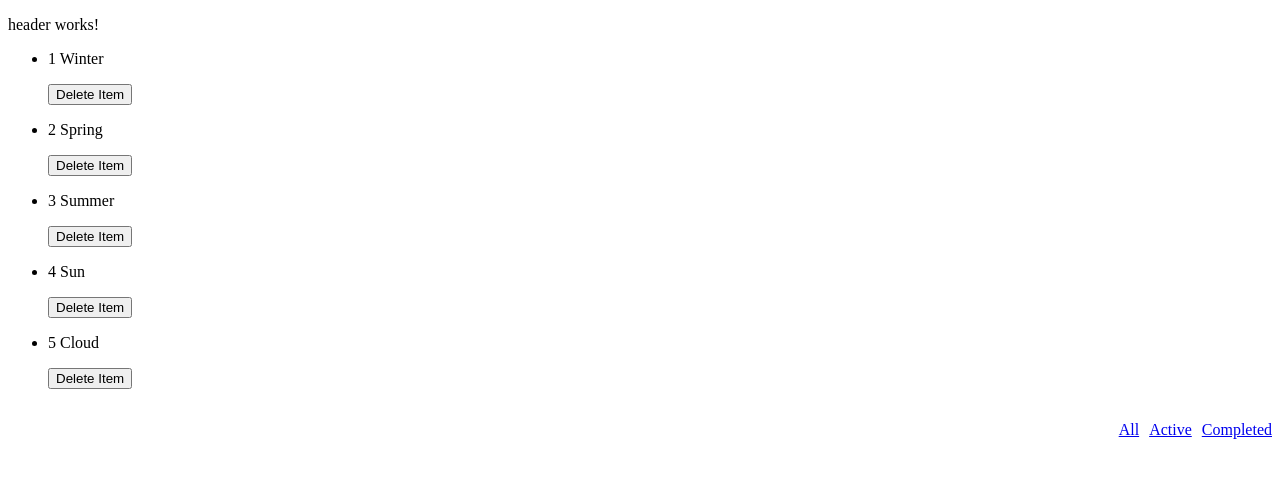
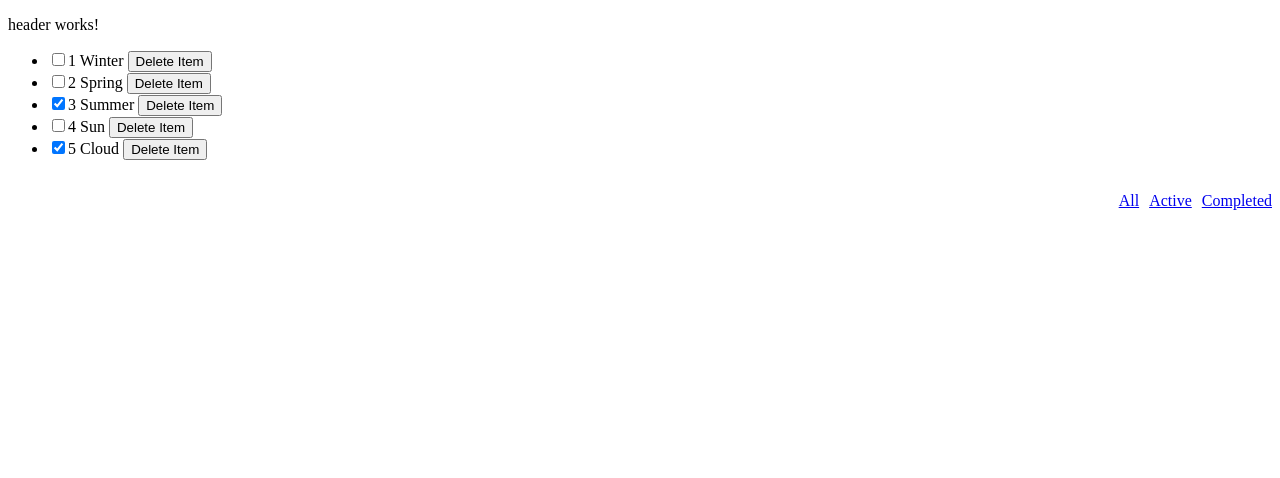
Before and after one commit to artemS2muchcoffee/todos-app, an Angular app: page / in a window 1280 px wide. Shown: the top 478 px of the page. Built offline with nearby package versions, Linux system fonts and the light colour scheme.

Commit message:
feat(app/todos/todo-items/todo-items.component.html) add [checked] to show todo-item completed

```diff
--- a/src/app/todos/todo-items/todo-items.component.html
+++ b/src/app/todos/todo-items/todo-items.component.html
@@ -1,6 +1,7 @@
 <ul>
   <li *ngFor="let items of todoItems | filterTodoItemsPipe:'complete'">
-    <p><span>{{items.id}} </span> {{items.title}}</p>
+    <input type="checkbox" [checked]="items.complete">
+    <span>{{items.id}} </span> {{items.title}}
     <button type="button" (click)="deleteTodoItemById(items.id)">Delete Item</button>
   </li>
 </ul>
--- a/src/app/todos/todo-items/todo-items.component.ts
+++ b/src/app/todos/todo-items/todo-items.component.ts
@@ -1,9 +1,9 @@
 import { Component, OnDestroy, OnInit } from '@angular/core';
 import { ActivatedRoute } from '@angular/router';
+import { Subscription } from 'rxjs';
 
 import { TodoItems } from '../../core/models/todo-items';
 import { TodoItemsService } from '../../core/services/todo-items.service';
-import { Subscription } from 'rxjs';
 
 @Component({
   selector: 'app-todo-items',
@@ -14,6 +14,7 @@ export class TodoItemsComponent implements OnInit, OnDestroy {
   todoItems: TodoItems[];
   itemsSub: Subscription;
   data;
+
 
   constructor(private todoItemsService: TodoItemsService,
               private route: ActivatedRoute) {}
```
